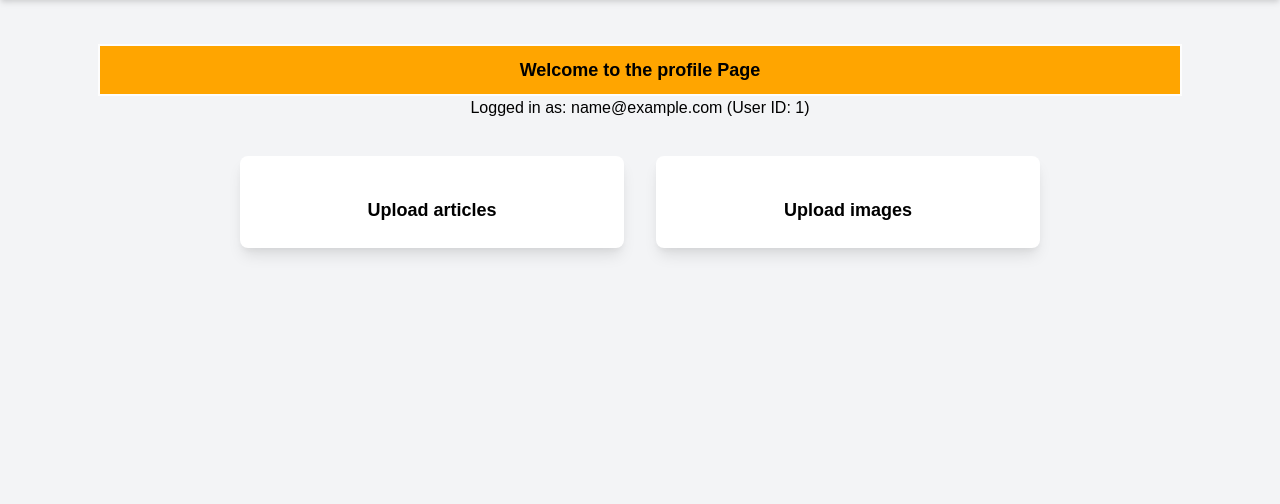
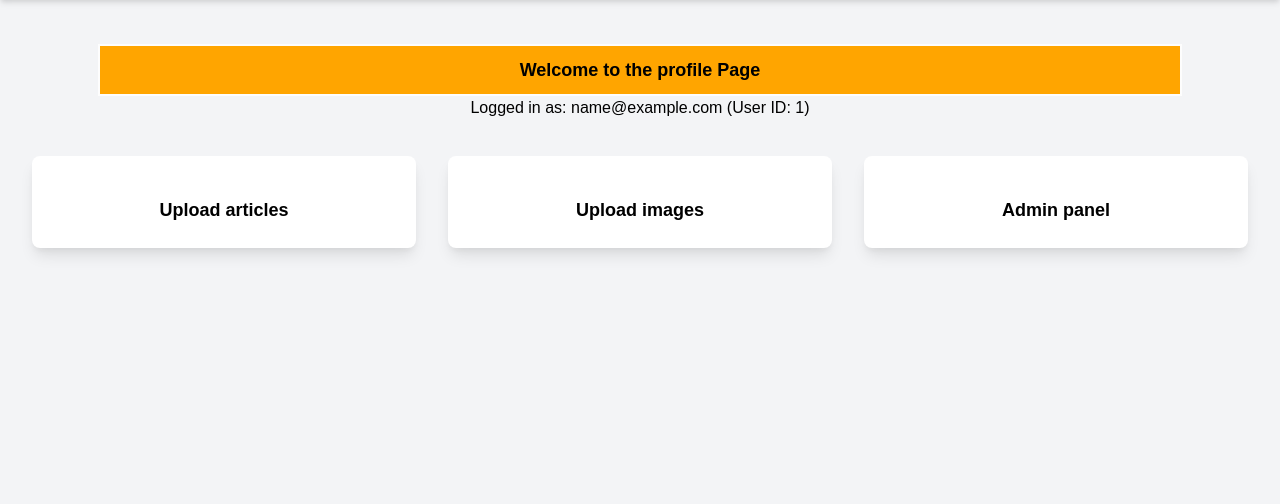
Before and after one commit to saeed-54996/MMM-Project, a Flask app: page /my-profile/ in a window 1280 px wide. Shown: the part 72-576 px from the top of the page. Run offline with Flask 3, Linux system fonts and the light colour scheme; the visitor is signed in with stand-in values (Sample User, id 1); some libraries are stand-ins or nearby versions.

Commit message:
add admin panel button to profile

```diff
--- a/my_flask_app/app.py
+++ b/my_flask_app/app.py
@@ -52,7 +52,7 @@ def submit_article_route():
     return submit_article()
 
 @app.route('/admin/')
-def admin():
+def admin_page():
     return is_admin()
 
 
--- a/my_flask_app/templates/my-profile.html
+++ b/my_flask_app/templates/my-profile.html
@@ -34,6 +34,15 @@
             <div class="text-lg font-bold">Upload images</div>
         </div>
     </a>
+    {% if session['role'] == 'admin' %}
+    <a href="{{ url_for('admin_page') }}" class="w-full md:w-1/2 lg:w-1/3 p-4">
+        <div class="bg-white shadow-lg rounded-lg p-6 text-center">
+            <div class="icon-plus mb-4 text-gray-500"></div>
+            <iconify-icon icon="eos-icons:admin-outlined" width="5rem"></iconify-icon>
+            <div class="text-lg font-bold">Admin panel</div>
+        </div>
+    {% endif %}
+    </a>
 </div>
 </main>
 
```
